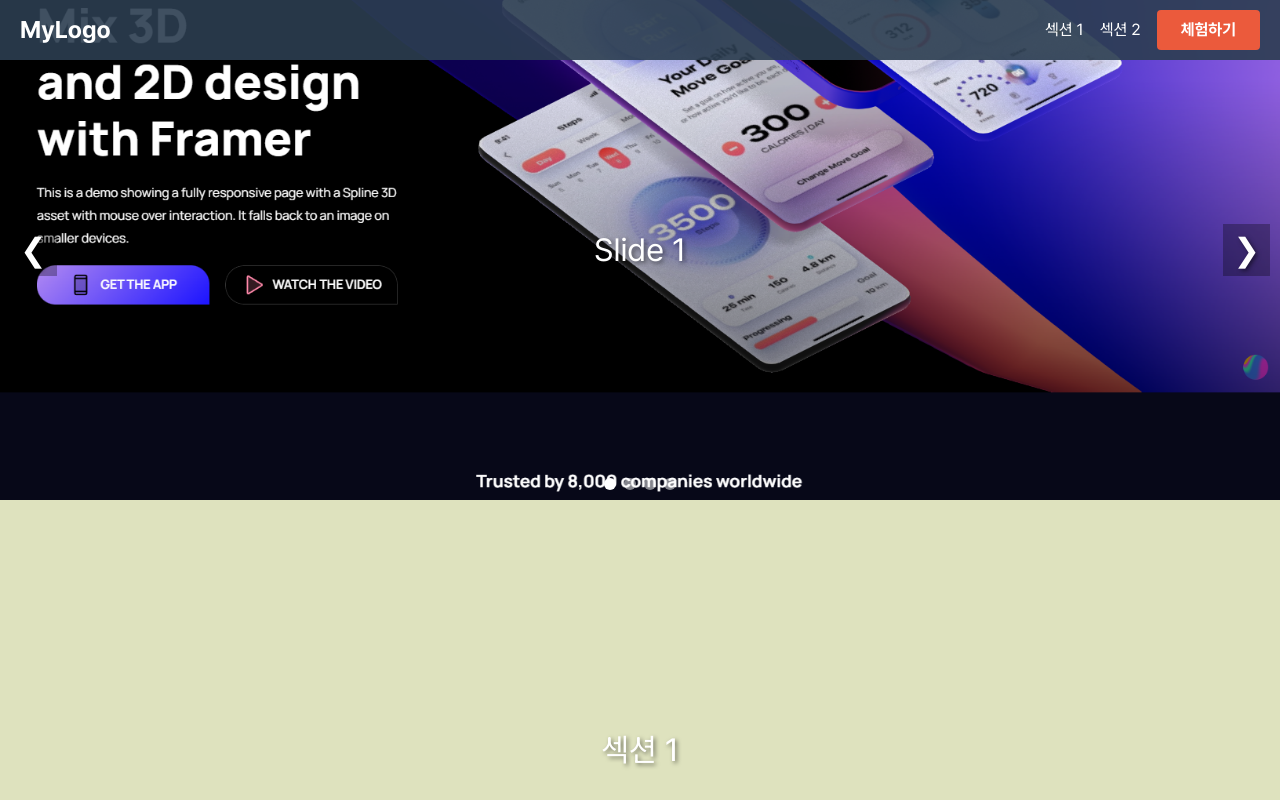
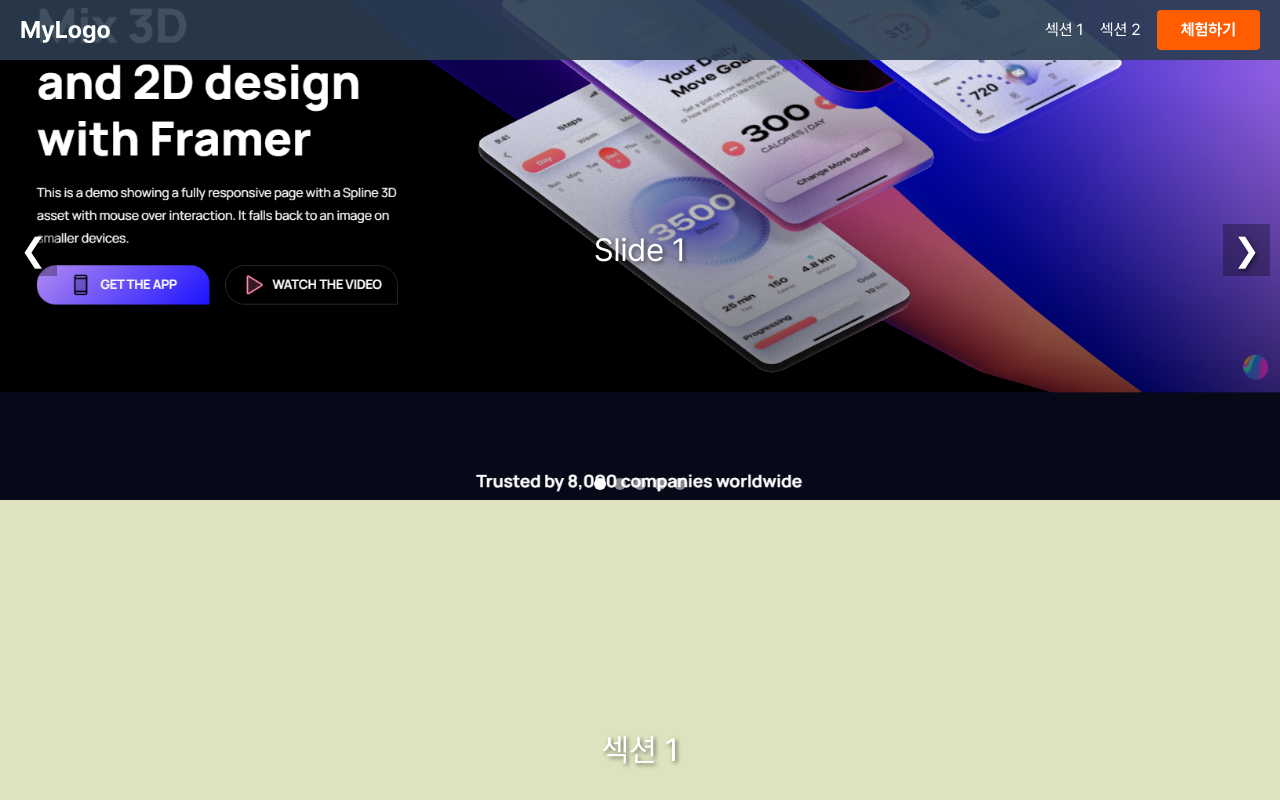
Before and after one commit to hyun2e/weat-landing, a React (Vite) app: page / in a window 1280 px wide. Shown: the top 800 px of the page. Built offline with nearby package versions, Linux system fonts and the light colour scheme.

Commit message:
slider 데이터 추가, primary color 변경경

```diff
--- a/src/App.jsx
+++ b/src/App.jsx
@@ -12,6 +12,7 @@ const slidesHero = [
   { src: "https://placehold.co/600x400/blue/yellow", content: "Slide 2" },
   { src: "https://placehold.co/600x400/green/black", content: "Slide 3" },
   { src: "https://placehold.co/600x400/red/white", content: "Slide 4" },
+  { src: "https://placehold.co/600x400/black/white", content: "Slide 5" },
 ];
 
 const Section = styled.section`
--- a/src/styles/theme.js
+++ b/src/styles/theme.js
@@ -1,7 +1,7 @@
 export const theme = {
   colors: {
     background: "#f0f0f0", // 배경색
-    primary: "#EB5A3C", // 주요 색상 (버튼 등)
+    primary: "#ff5d00", // 주요 색상 (버튼 등)
     primaryDark: "#1a252f", // 주요 색상의 어두운 버전 (호버 효과)
     text: "#333333", // 본문 텍스트 색상
     secondary: "#7f8c8d", // 보조 색상 (리스트 아이템 등)
```
